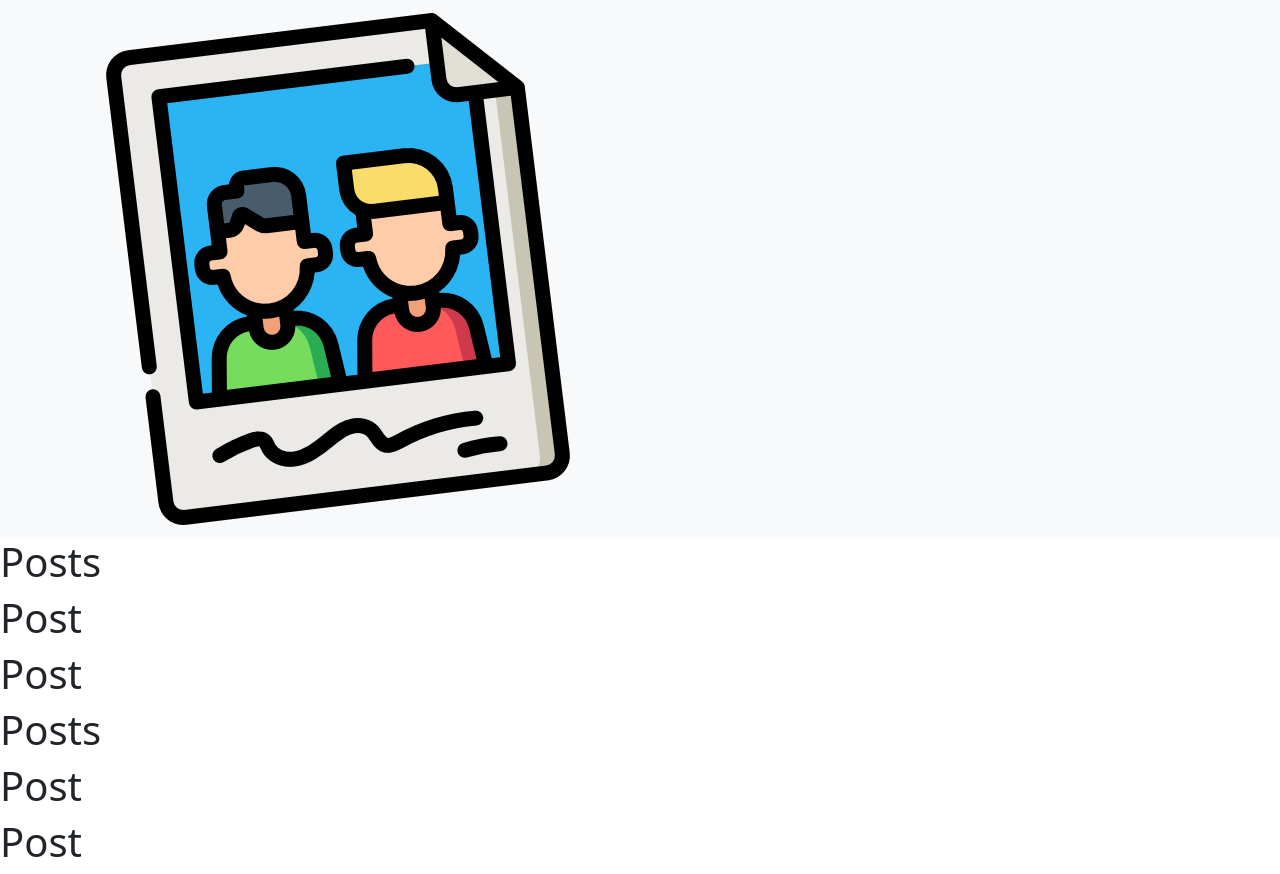
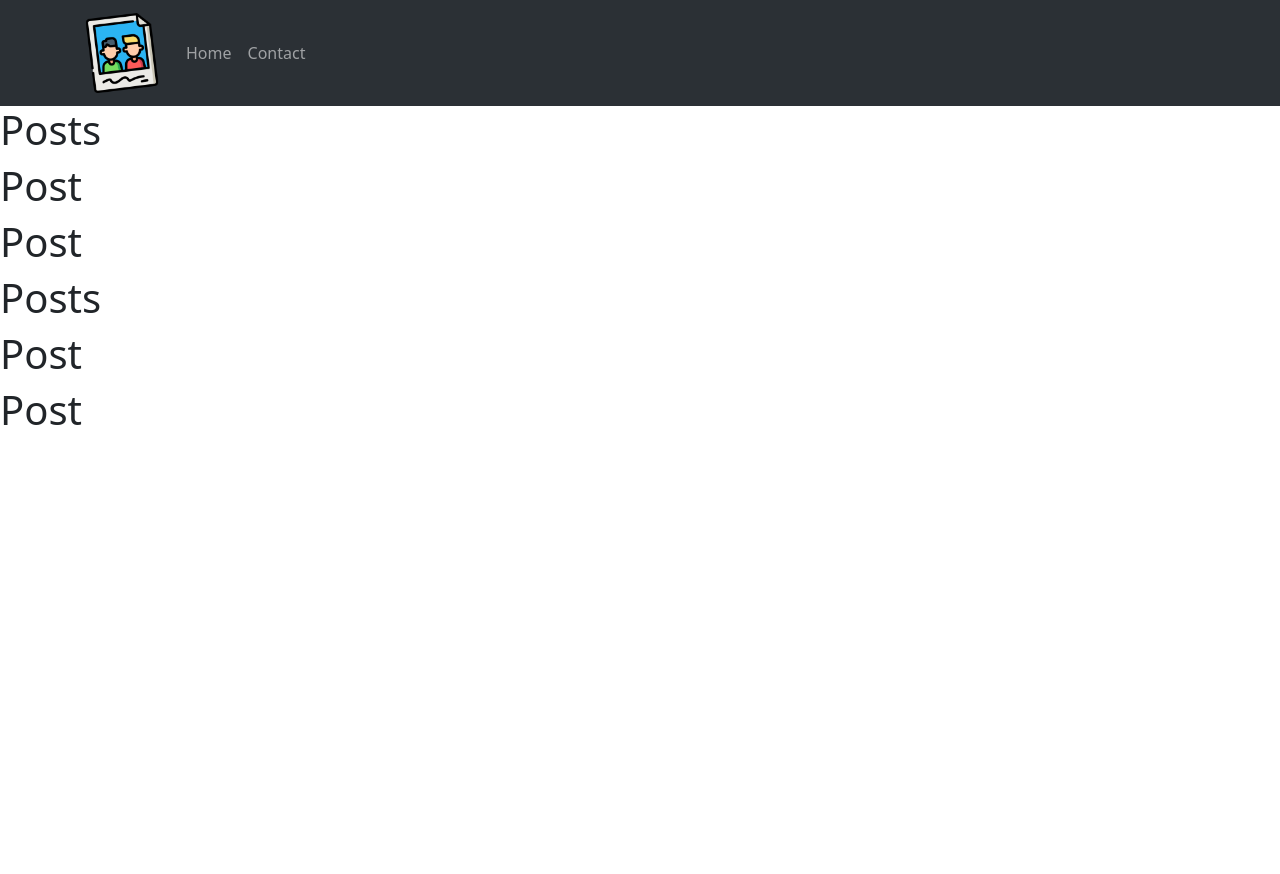
Before and after one commit to brosmar18/memories-frontend, a React (Create React App) app: page / in a window 1280 px wide. After the commit the page ends 800 px from the top, so only its background shows below. Built offline with nearby package versions, Linux system fonts and the light colour scheme.

Commit message:
NavBar added

```diff
--- a/src/Components/NavBar/NavBar.css
+++ b/src/Components/NavBar/NavBar.css
@@ -0,0 +1,4 @@
+.nav__img {
+    height: 80px;
+    width: 80px;
+}
--- a/src/Components/NavBar/NavBar.jsx
+++ b/src/Components/NavBar/NavBar.jsx
@@ -1,22 +1,22 @@
 import React from 'react'
-import {Container, Nav, Navbar, NavDropdown} from 'react-bootstrap';
+import {Container, Nav, Navbar} from 'react-bootstrap';
 import memories from '../../images/memories.png';
+import './NavBar.css';
 
 const NavBar = () => {
   return (
-    <Navbar expand="lg" className='bg-body-tertiary'>
+    <Navbar bg='dark' data-bs-theme='dark' expand="lg" className='bg-body-tertiary'>
         <Container>
             <Navbar.Brand href='#'>
                 <img className='nav__img' src={memories} alt='memories' />
             </Navbar.Brand>
-            <Navbar.Toggle id='basic-navbar-nav'>
+            <Navbar.Toggle aria-controls='basic-navbar-nav' />
             <Navbar.Collapse id='basic-navbar-nav'>
                 <Nav className='me-auto'>
                     <Nav.Link href='#'>Home</Nav.Link>
                     <Nav.Link href='#'>Contact</Nav.Link>
                 </Nav>
             </Navbar.Collapse>
-            </Navbar.Toggle>
         </Container>
     </Navbar>
   )
```
Lines whose indentation alone changed are shown as unchanged.
